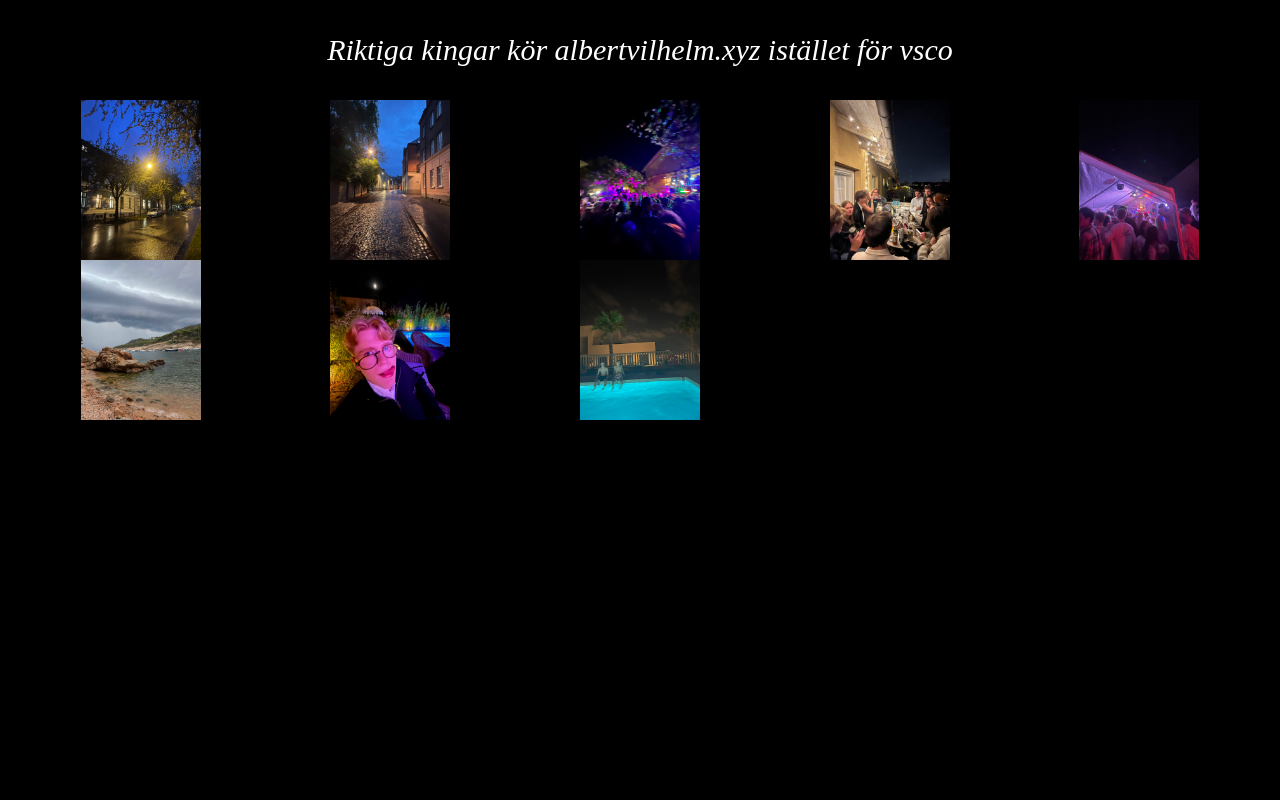
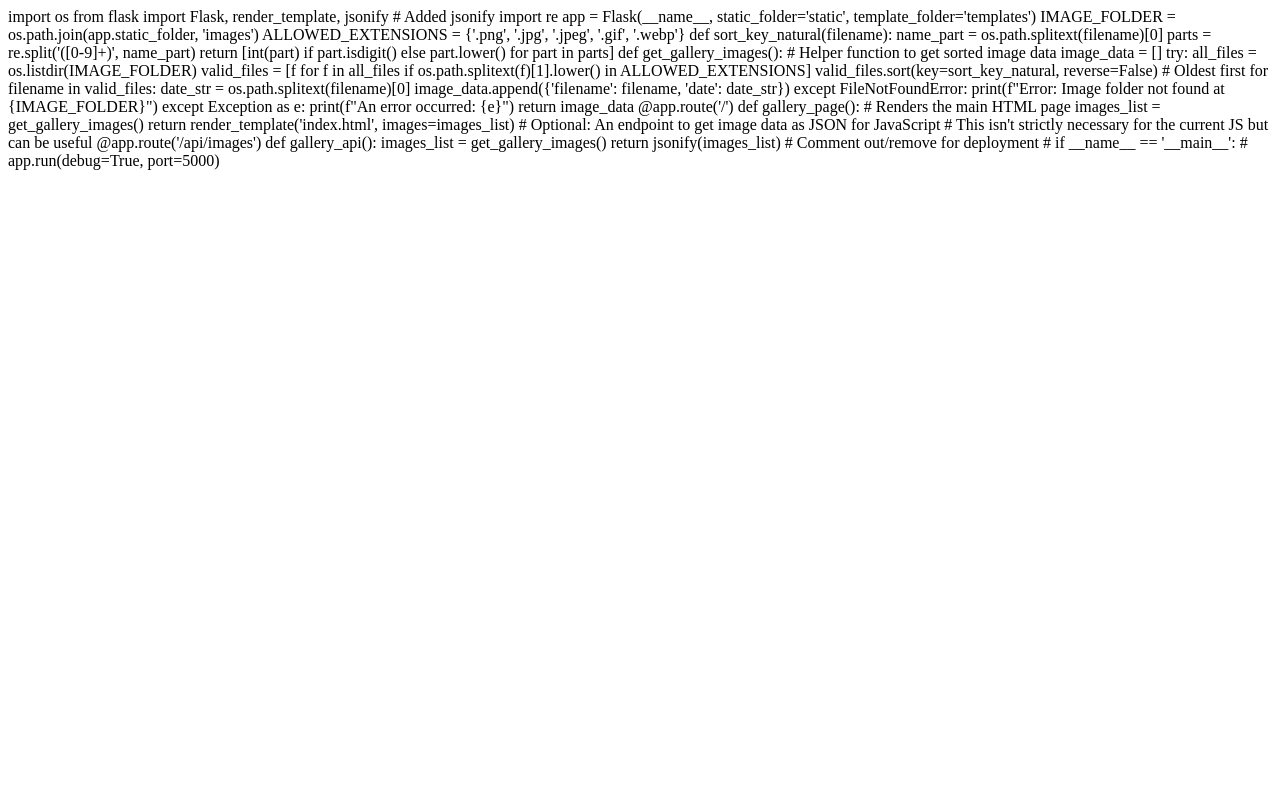
Before and after one commit to mavj2003/site, a Flask app: page / in a window 1280 px wide. Run offline with Flask 2, Linux system fonts and the light colour scheme; some libraries are stand-ins or nearby versions.

Commit message:
Prepare final version for deployment

```diff
--- a/templates/index.html
+++ b/templates/index.html
@@ -1,40 +1,45 @@
-<!DOCTYPE html>
-<html lang="sv">
-<head>
-    <meta charset="UTF-8">
-    <meta name="viewport" content="width=device-width, initial-scale=1.0">
-    <title>Albert Vilhelm - Fotogalleri</title>
-    <script src="https://cdn.tailwindcss.com"></script>
-    <style>
-        .modal{transition:opacity .25s ease}body.modal-open{overflow:hidden}.modal-img{max-height:90vh;max-width:90vw;display:block;margin:auto}.modal-date{position:absolute;bottom:1rem;left:50%;transform:translateX(-50%);background-color:rgba(0,0,0,.6);color:#e2e8f0;padding:.25rem .75rem;border-radius:.25rem;font-size:.9rem;pointer-events:none}body{font-family:'Times New Roman',Times,serif;font-style:italic}
-        .photo-entry img{transition:transform .2s ease-in-out}
-        .photo-entry { background-color: #000; }
-    </style>
-</head>
-<body class="bg-black text-gray-300">
-    <div class="container mx-auto px-4 py-8">
-        <h1 class="text-3xl text-center text-white mb-8">Riktiga kingar kör albertvilhelm.xyz istället för vsco</h1>
-        <div id="gallery" class="grid grid-cols-2 sm:grid-cols-3 md:grid-cols-4 lg:grid-cols-5 gap-0">
-            {% for image in images %}
-            <div class="photo-entry group cursor-pointer overflow-hidden relative bg-black hover:overflow-visible hover:z-10" data-date="{{ image.date }}">
-                <img src="{{ url_for('static', filename='images/' + image.filename) }}" alt=""
-                     class="w-full h-40 object-contain block group-hover:scale-125"
-                     data-fullsrc="{{ url_for('static', filename='images/' + image.filename) }}">
-            </div>
-            {% else %}
-            <p class="col-span-full text-center text-gray-500">Inga bilder hittades i galleriet.</p>
-            {% endfor %}
-        </div>
-    </div>
-    <div id="imageModal" class="modal fixed inset-0 bg-black bg-opacity-80 flex justify-center items-center p-4 opacity-0 pointer-events-none z-50">
-        <div class="relative">
-             <img id="modalImage" src="" alt="Förstorad vy" class="modal-img rounded-lg shadow-2xl object-contain">
-             <p id="modalDateDisplay" class="modal-date"></p>
-        </div>
-        <button id="closeModal" class="absolute top-4 right-4 text-white text-4xl hover:text-gray-400 transition-colors">&times;</button>
-    </div>
-    <script>
-        document.addEventListener('DOMContentLoaded',()=>{const t=document.getElementById('gallery'),e=document.getElementById('imageModal'),o=document.getElementById('modalImage'),n=document.getElementById('closeModal'),a=document.getElementById('modalDateDisplay');if(!t||!e||!o||!n||!a)return void console.error("Gallery or modal elements not found!");t.addEventListener('click',t=>{const n=t.target.closest('.photo-entry');if(n){const t=n.querySelector('img'),l=n.dataset.date;t&&t.dataset.fullsrc&&(o.src=t.dataset.fullsrc,a.textContent=l||"",e.classList.remove('opacity-0'),e.classList.remove('pointer-events-none'),document.body.classList.add('modal-open'))}});const l=()=>{e.classList.add('opacity-0'),e.classList.add('pointer-events-none'),document.body.classList.remove('modal-open'),setTimeout(()=>{o.src="",a.textContent=""},250)};n.addEventListener('click',l),e.addEventListener('click',t=>{t.target===e&&l()}),document.addEventListener('keydown',t=>{'Escape'===t.key&&!e.classList.contains('opacity-0')&&l()})});
-    </script>
-</body>
-</html>
+import os
+from flask import Flask, render_template, jsonify # Added jsonify
+import re
+
+app = Flask(__name__, static_folder='static', template_folder='templates')
+IMAGE_FOLDER = os.path.join(app.static_folder, 'images')
+ALLOWED_EXTENSIONS = {'.png', '.jpg', '.jpeg', '.gif', '.webp'}
+
+def sort_key_natural(filename):
+    name_part = os.path.splitext(filename)[0]
+    parts = re.split('([0-9]+)', name_part)
+    return [int(part) if part.isdigit() else part.lower() for part in parts]
+
+def get_gallery_images():
+    # Helper function to get sorted image data
+    image_data = []
+    try:
+        all_files = os.listdir(IMAGE_FOLDER)
+        valid_files = [f for f in all_files if os.path.splitext(f)[1].lower() in ALLOWED_EXTENSIONS]
+        valid_files.sort(key=sort_key_natural, reverse=False) # Oldest first
+        for filename in valid_files:
+            date_str = os.path.splitext(filename)[0]
+            image_data.append({'filename': filename, 'date': date_str})
+    except FileNotFoundError:
+        print(f"Error: Image folder not found at {IMAGE_FOLDER}")
+    except Exception as e:
+        print(f"An error occurred: {e}")
+    return image_data
+
+@app.route('/')
+def gallery_page():
+    # Renders the main HTML page
+    images_list = get_gallery_images()
+    return render_template('index.html', images=images_list)
+
+# Optional: An endpoint to get image data as JSON for JavaScript
+# This isn't strictly necessary for the current JS but can be useful
+@app.route('/api/images')
+def gallery_api():
+    images_list = get_gallery_images()
+    return jsonify(images_list)
+
+# Comment out/remove for deployment
+# if __name__ == '__main__':
+#     app.run(debug=True, port=5000)
```
